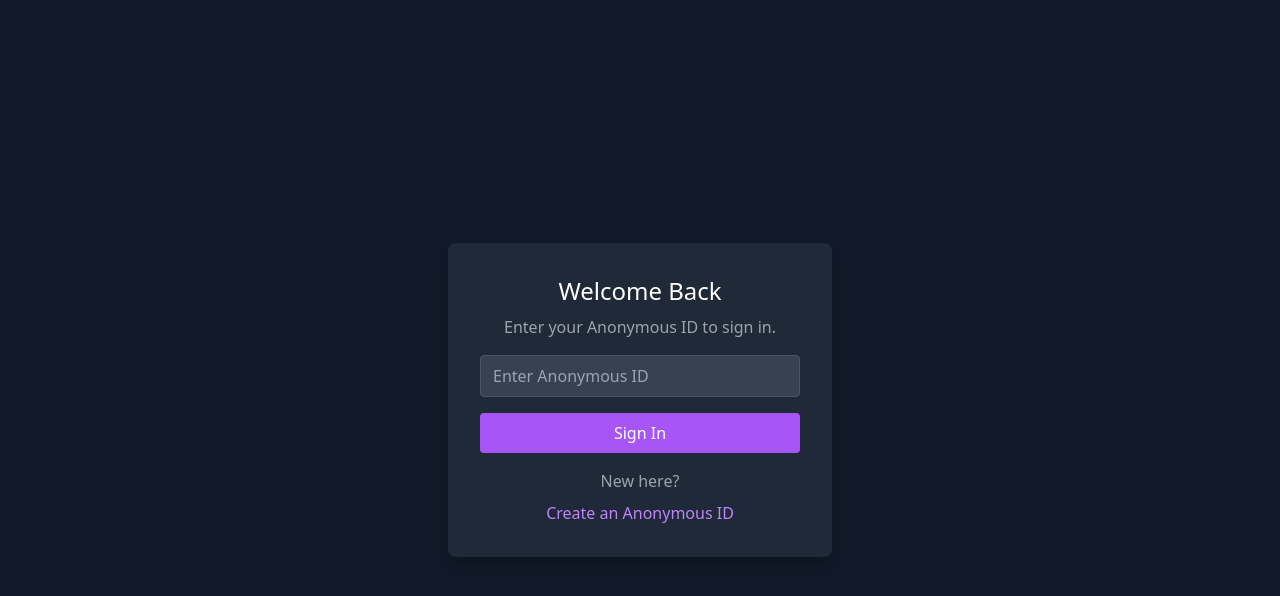
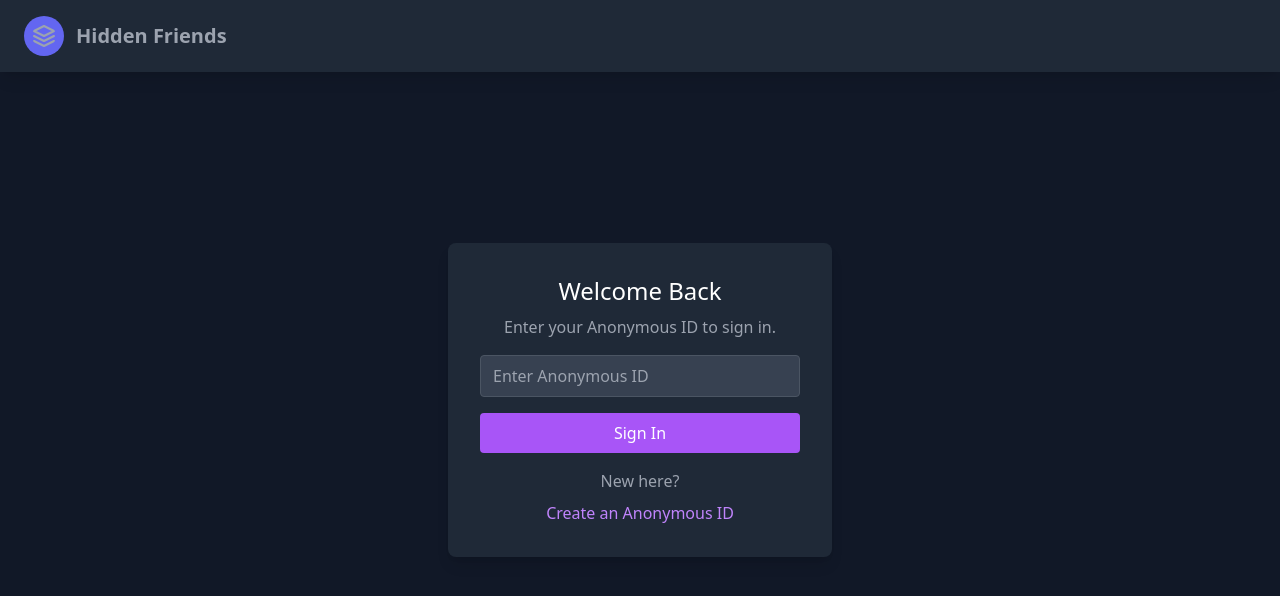
Before and after one commit to MukundJain1/hiddenFriends, a plain HTML site: page signinPage.html in a window 1280 px wide. Drawn offline with nearby package versions, Linux system fonts and the light colour scheme.

Commit message:
heading section improved

```diff
--- a/signinPage.html
+++ b/signinPage.html
@@ -11,6 +11,19 @@
 </head>
 
 <body class="bg-gray-900 text-gray-400">
+
+    <header class="w-full fixed top-0 left-0 bg-gray-800 py-4 px-6 shadow-lg">
+        <div class="container mx-auto flex items-center justify-between">
+            <a class="flex items-center">
+                <svg xmlns="http://www.w3.org/2000/svg" fill="none" stroke="currentColor" stroke-linecap="round"
+                    stroke-linejoin="round" stroke-width="2" class="w-10 h-10 p-2 bg-indigo-500 rounded-full"
+                    viewBox="0 0 24 24">
+                    <path d="M12 2L2 7l10 5 10-5-10-5zM2 17l10 5 10-5M2 12l10 5 10-5"></path>
+                </svg>
+                <span class="ml-3 text-xl font-bold">Hidden Friends</span>
+            </a>
+        </div>
+    </header>
 
     <!-- Message Box (Outer) -->
     <div id="message-box"
```
